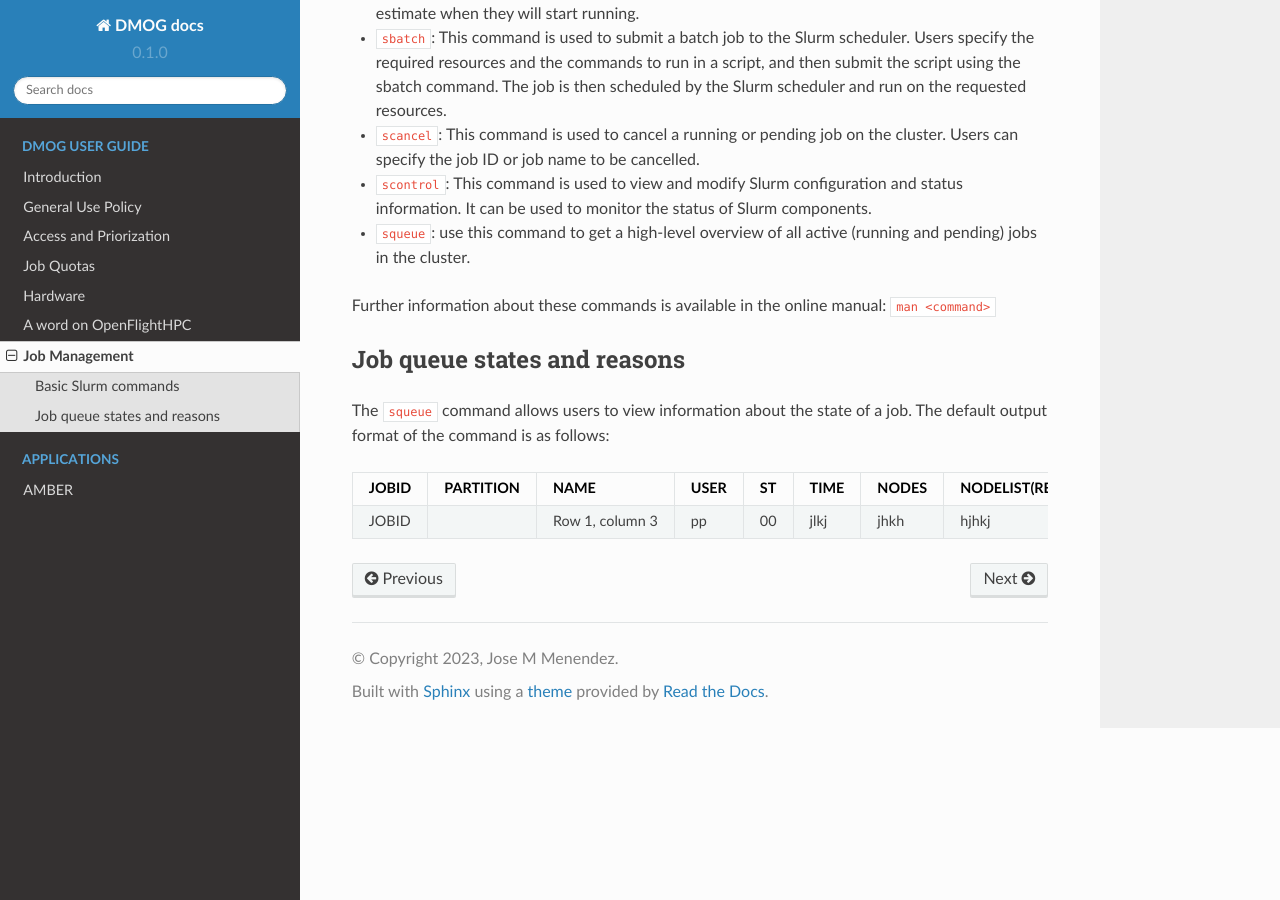
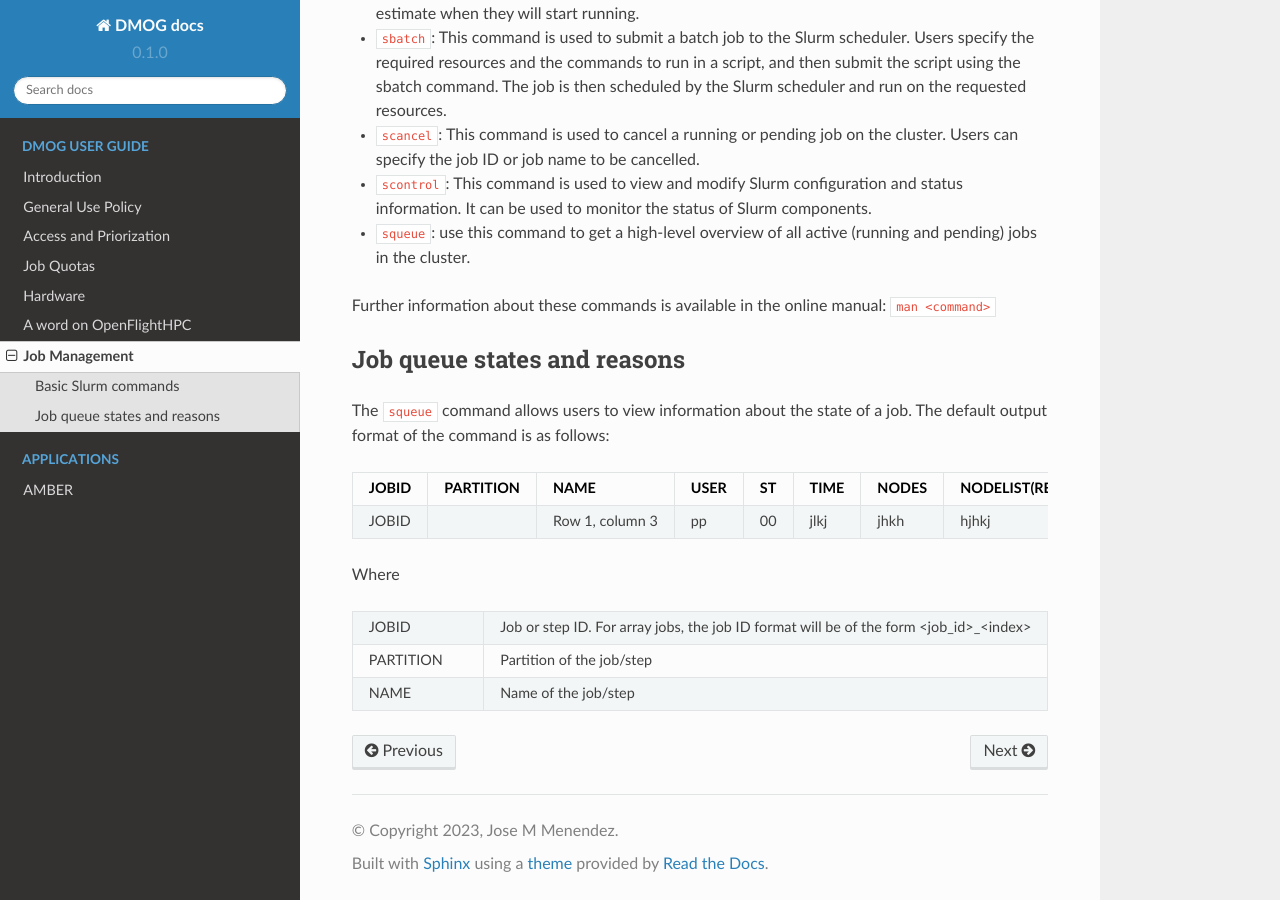
Before and after one commit to jm130/dmogdocs, a Sphinx documentation site: the page built from docs/source/user/jobmanagement.rst, in a window 1280 px wide and 900 px high, scrolled down 676 px. Built offline with Sphinx 7.4.7 and the Read the Docs theme 2.0.0, drawn with Linux system fonts in a browser that asks for light colours.

Commit message:
Update jobmanagement.rst

```diff
--- a/docs/source/user/jobmanagement.rst
+++ b/docs/source/user/jobmanagement.rst
@@ -53,3 +53,15 @@ The ``squeue`` command allows users to view information about the state of a job
      - jlkj
      - jhkh
      - hjhkj
+
+Where
+
+.. list-table::
+   :widths: 25 75
+
+   * - JOBID
+     - Job or step ID. For array jobs, the job ID format will be of the form <job_id>_<index>
+   * - PARTITION
+     - Partition of the job/step
+   * - NAME
+     - Name of the job/step
```
